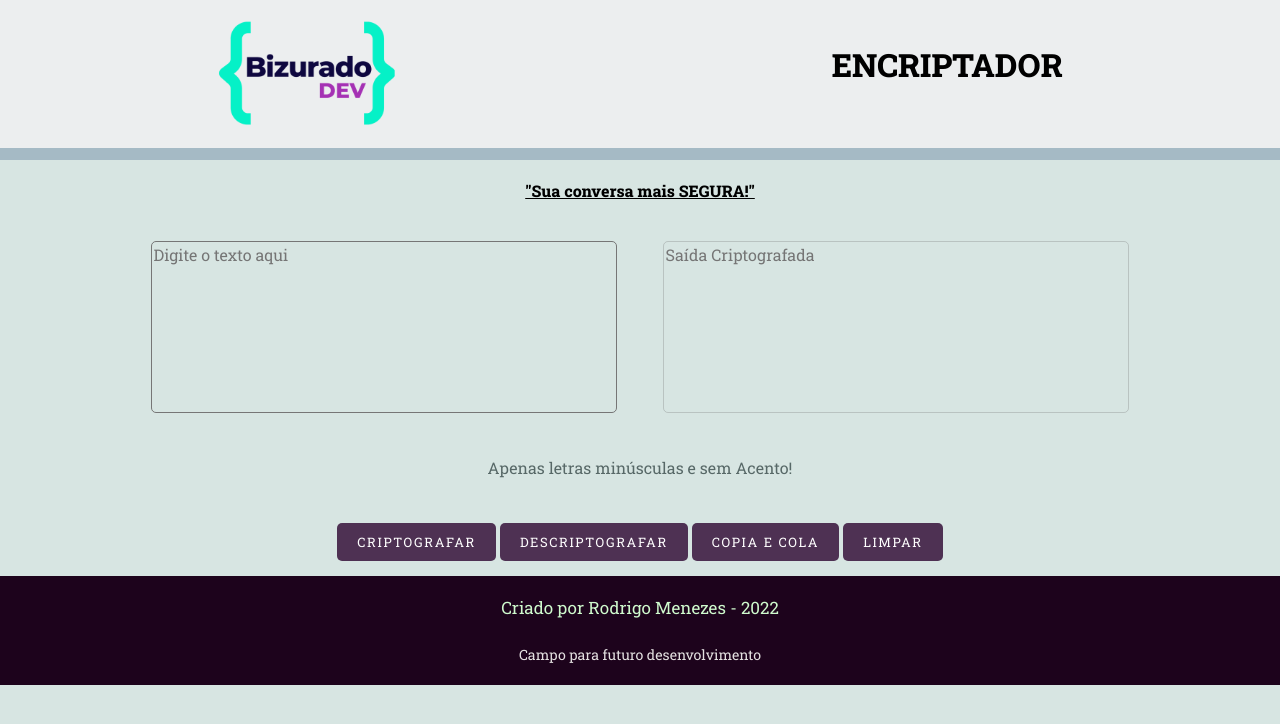
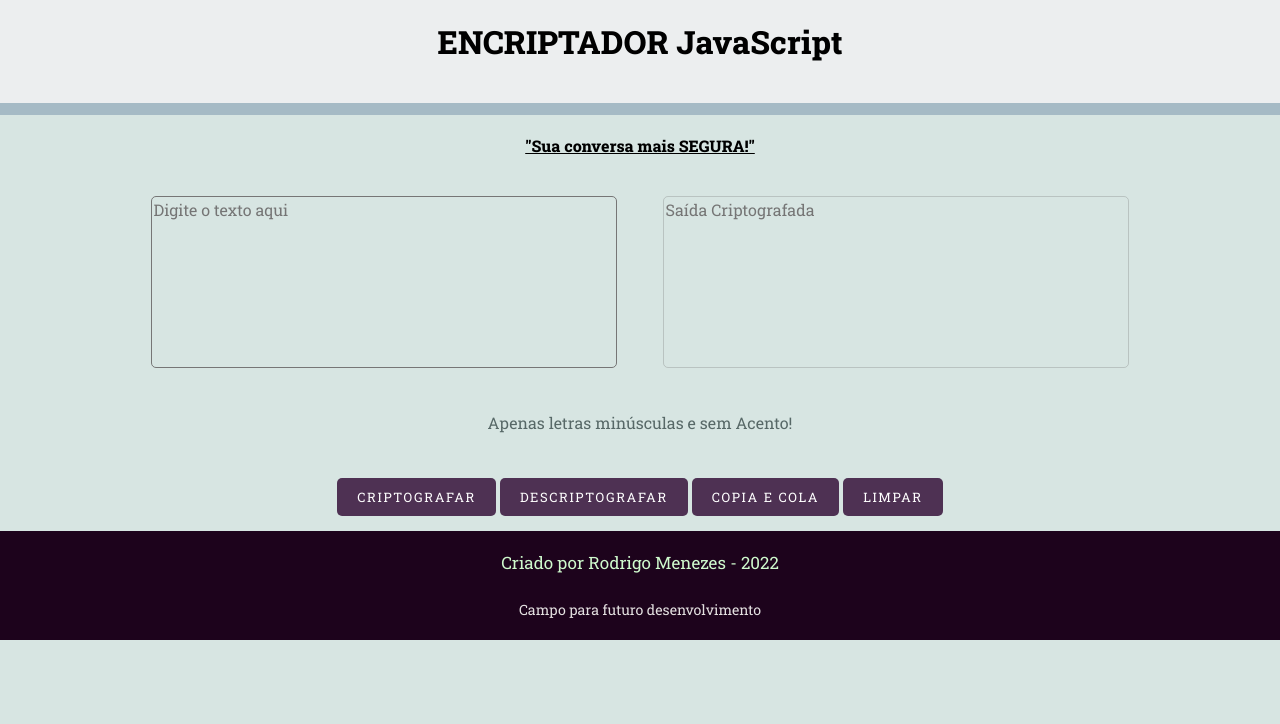
Before and after one commit to rodrusantu-dev/Encriptador, a plain HTML site: page index.html in a window 1280 px wide. Drawn offline with Linux system fonts and the light colour scheme.

Commit message:
Revisão de melhoria

```diff
--- a/css/style.css
+++ b/css/style.css
@@ -85,4 +85,5 @@ hr {
     #botoes {
         order: 1;
     }
+
 }
--- a/index.html
+++ b/index.html
@@ -19,8 +19,7 @@
     <body>
             <!--HEADER PADRÃO DO BIZURADO DEV-->
             <header class="container-cabecalho">
-                <img class="logo-menor" src="./img/logo-home2.png" alt="bizuradodev-logo"></a>
-            <h1>ENCRIPTADOR</h1>
+            <h1>ENCRIPTADOR JavaScript</h1>
             </header>
 
             <p class="intro">"Sua conversa mais SEGURA!"</p>
```
